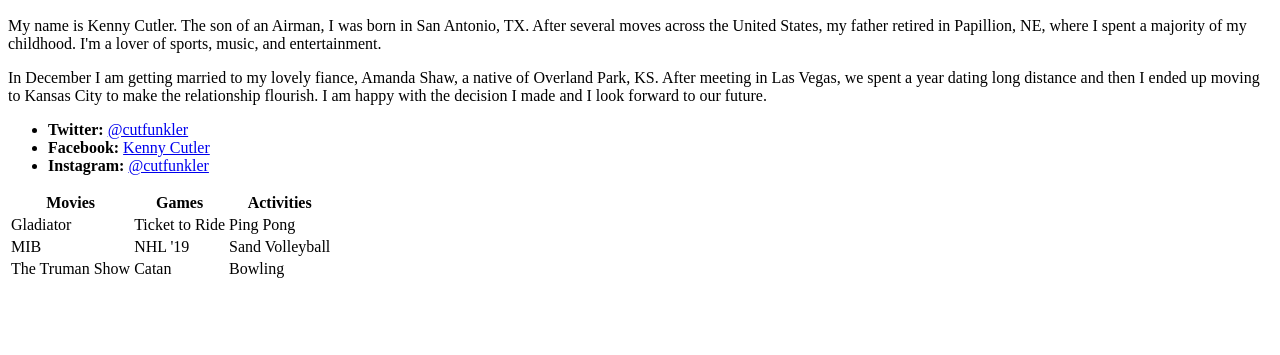
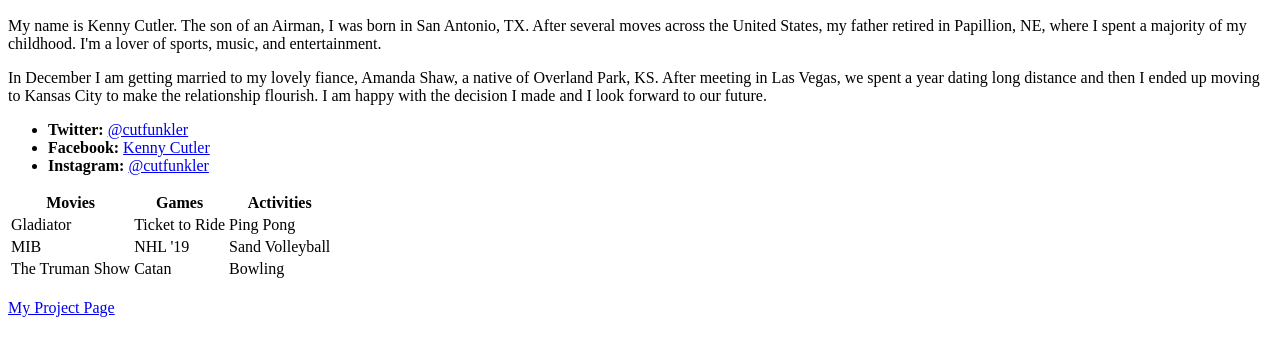
Before and after one commit to k-cutler/k-cutler.github.io, a plain HTML site: page index.html in a window 1280 px wide. Shown: the part 283-638 px from the top of the page. Drawn offline with Linux system fonts and the light colour scheme.

Commit message:
Update index.html

```diff
--- a/index.html
+++ b/index.html
@@ -66,7 +66,7 @@
   </table>
 
   <br>
-
+  <a target="_blank" href="https://k-cutler.github.io/html_project_page/">My Project Page</a>
 </body>
 
 </html>
```
